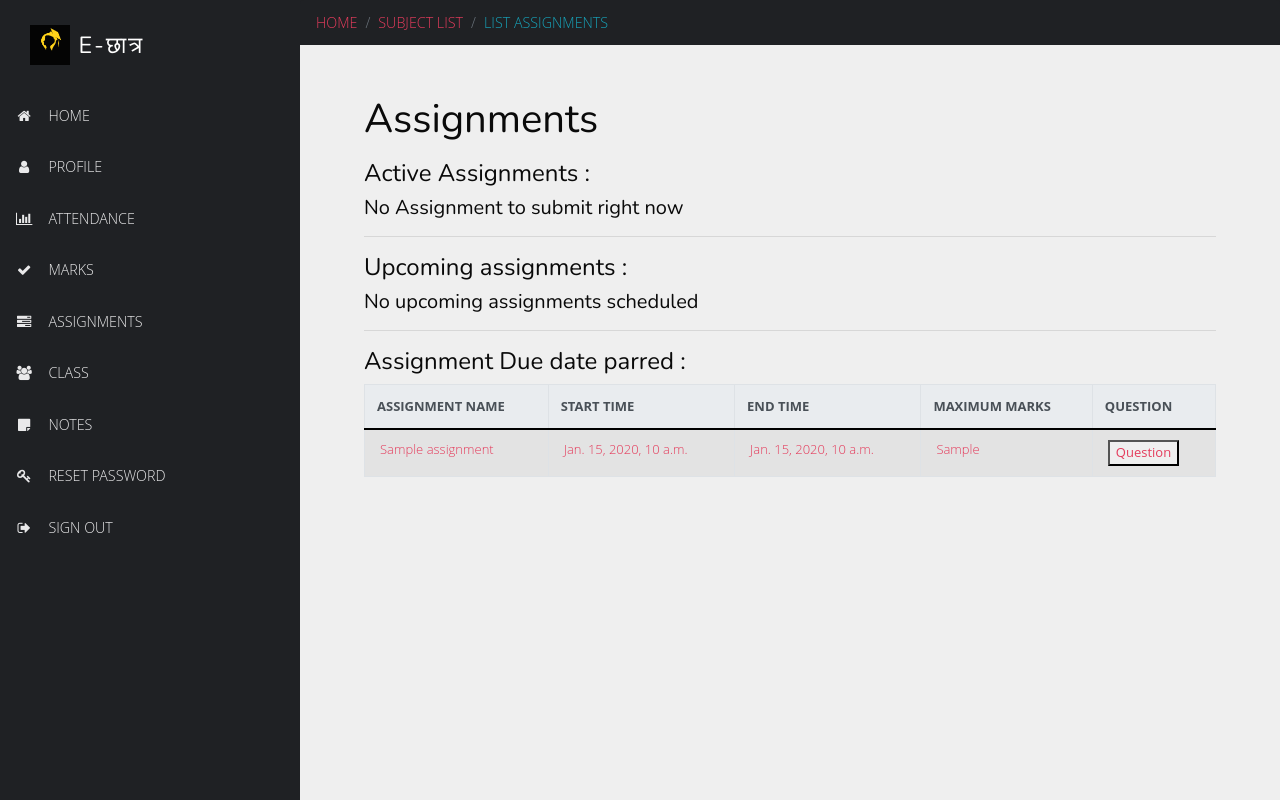
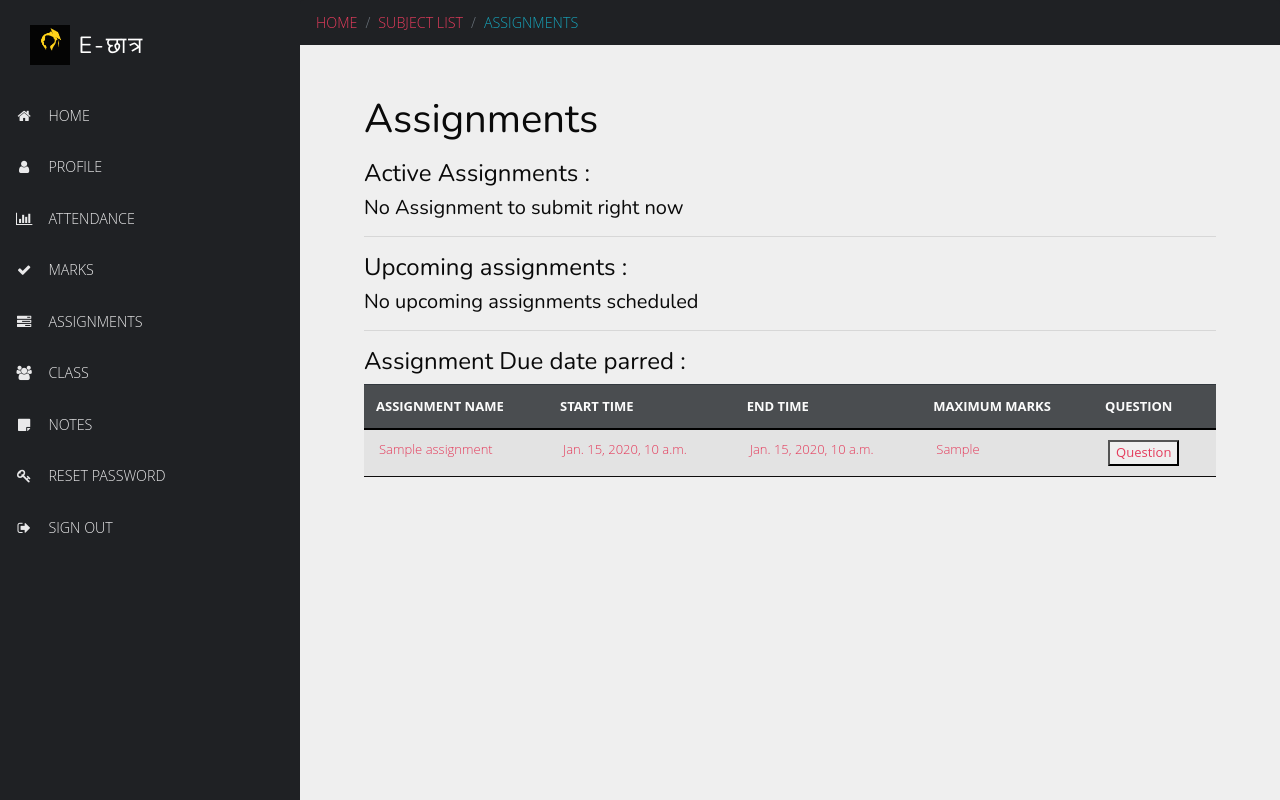
Before and after one commit to swasthikcnayak/team-sankalp-scl-maxo, a Django app: page /assignments/1/1 in a window 1280 px wide. Run offline with Django 3.2, Linux system fonts and the light colour scheme; a user stored in the database is signed in; tables that the repository leaves empty hold one stand-in row (values such as "Sample post"); some libraries are stand-ins or nearby versions.

Commit message:
updated some bootstrap.

```diff
--- a/djangoProject/academics/templates/academics/class-detail.html
+++ b/djangoProject/academics/templates/academics/class-detail.html
@@ -12,7 +12,7 @@
 {% endblock title %}
 {% block content %}
     <nav aria-label="breadcrumb" style="background-color:#1f2124">
-        <ol class="breadcrumb" style="background-color:#1f2124 ">
+        <ol class="breadcrumb" style="background-color:#1f2124">
         <li class="breadcrumb-item"><a href="{% url 'home' %}" class="text-danger">Home</a></li>
             {% if request.user.role == 'THR' %}
                 <li class="breadcrumb-item"><a href="{% url 'view-class-list' %}" class="text-danger">Class List</a></li>
--- a/djangoProject/academics/templates/academics/class-list.html
+++ b/djangoProject/academics/templates/academics/class-list.html
@@ -32,9 +32,8 @@
             {% if teaches.count != 0 %}
                 <h4 class="mb-3">Select the class</h4>
             <!--<div class=" table-responsive">-->
-                <table id="data-table" class="table table-striped table-bordered"
-                       style="border:1px;margin-bottom: 20px">
-                    <thead class="thead-light">
+                <table id="data-table" class="table table-striped" style="border:1px;margin-bottom: 20px">
+                    <thead class="thead-dark" style="opacity: 0.8">
                 <tr>
                     <th style="border-bottom: 2px solid black">Subject</th>
                     <th style="border-bottom: 2px solid black">Semester</th>
--- a/djangoProject/assignments/templates/assignments/assignment-detail.html
+++ b/djangoProject/assignments/templates/assignments/assignment-detail.html
@@ -17,10 +17,10 @@
         <li class="breadcrumb-item"><a href="{% url 'home' %}">Home</a></li>
             {% if request.user.role == 'THR' %}
                 <li class="breadcrumb-item"><a href="{% url 'view-classes-assignment' %}">Class List</a></li>
-                <li  class="breadcrumb-item text-info" aria-current="page">Create/list assignments</li>
+                <li  class="breadcrumb-item text-info" aria-current="page">Assignments</li>
             {% else %}
                 <li class="breadcrumb-item"><a href="{% url 'view-classes-assignment' %}">Subject List</a></li>
-                <li  class="breadcrumb-item text-info" aria-current="page">list assignments</li>
+                <li  class="breadcrumb-item text-info" aria-current="page">Assignments</li>
             {% endif %}
     </ol>
     </nav>
@@ -61,9 +61,8 @@
             <h4>Active Assignments : </h4>
             {% if assignments_to_complete.count != 0 %}
                 <!--<div class=" table-responsive">-->
-                <table id="data-table" class="table table-striped table-bordered"
-                       style="border:1px;margin-bottom: 20px">
-                    <thead class="thead-light">
+                <table id="data-table" class="table table-striped" style="border:1px;margin-bottom: 20px">
+                    <thead class="thead-dark" style="opacity: 0.8">
                     <tr>
                         <th style="border-bottom: 2px solid black">Assignment Name</th>
                         <th style="border-bottom: 2px solid black">Start Time</th>
@@ -104,9 +103,8 @@
             <h4>Upcoming assignments : </h4>
             {% if assignments_scheduled.count != 0 %}
                 <!--<div class=" table-responsive">-->
-                <table id="data-table" class="table table-striped table-bordered"
-                       style="border:1px;margin-bottom: 20px">
-                    <thead class="thead-light">
+                <table id="data-table" class="table table-striped" style="border:1px;margin-bottom: 20px">
+                    <thead class="thead-dark" style="opacity: 0.8">
                     <tr>
                         <th style="border-bottom: 2px solid black">Assignment Name</th>
                         <th style="border-bottom: 2px solid black">Start Time</th>
@@ -147,9 +145,8 @@
             <h4>Assignment Due date parred : </h4>
             {% if assignment_parred_due_date.count != 0 %}
                 <!--<div class=" table-responsive">-->
-                <table id="data-table" class="table table-striped table-bordered"
-                       style="border:1px;margin-bottom: 20px">
-                    <thead class="thead-light">
+                <table id="data-table" class="table table-striped" style="border:1px;margin-bottom: 20px">
+                    <thead class="thead-dark" style="opacity: 0.8">
                     <tr>
                         <th style="border-bottom: 2px solid black">Assignment Name</th>
                         <th style="border-bottom: 2px solid black">Start Time</th>
@@ -191,9 +188,8 @@
             <h4>Active Assignments : </h4>
             {% if assignments_to_complete.count != 0 %}
                 <!--<div class=" table-responsive">-->
-                <table id="data-table" class="table table-striped table-bordered"
-                       style="border:1px;margin-bottom: 20px">
-                    <thead class="thead-light">
+                <table id="data-table" class="table table-striped " style="border:1px;margin-bottom: 20px">
+                    <thead class="thead-dark" style="opacity: 0.8">
                     <tr>
                         <th style="border-bottom: 2px solid black">Assignment Name</th>
                         <th style="border-bottom: 2px solid black">Start Time</th>
@@ -234,9 +230,8 @@
             <h4>Upcoming assignments : </h4>
             {% if assignments_scheduled.count != 0 %}
                 <!--<div class=" table-responsive">-->
-                <table id="data-table" class="table table-striped table-bordered"
-                       style="border:1px;margin-bottom: 20px">
-                    <thead class="thead-light">
+                <table id="data-table" class="table table-striped" style="border:1px;margin-bottom: 20px">
+                    <thead class="thead-dark" style="opacity: 0.8">
                     <tr>
                         <th style="border-bottom: 2px solid black">Assignment Name</th>
                         <th style="border-bottom: 2px solid black">Start Time</th>
@@ -268,9 +263,8 @@
             <h4>Assignment Due date parred : </h4>
             {% if assignment_parred_due_date.count != 0 %}
                 <!--<div class=" table-responsive">-->
-                <table id="data-table" class="table table-striped table-bordered"
-                       style="border:1px;margin-bottom: 20px">
-                    <thead class="thead-light">
+                <table id="data-table" class="table table-striped" style="border:1px;margin-bottom: 20px">
+                    <thead class="thead-dark" style="opacity: 0.8">
                     <tr>
                         <th style="border-bottom: 2px solid black">Assignment Name</th>
                         <th style="border-bottom: 2px solid black">Start Time</th>
--- a/djangoProject/marks/templates/marks/student-list.html
+++ b/djangoProject/marks/templates/marks/student-list.html
@@ -40,8 +40,8 @@
             {% if students.count != 0 %}
                 <h4 class="mb-3">Select the student</h4>
             <!--<div class=" table-responsive">-->
-                <table id="data-table" class="table table-striped table-bordered"
-                       style="border:1px;margin-bottom: 20px">
+                <table id="data-table" class="table table-striped" style="border:1px;margin-bottom: 20px">
+                    <thead class="thead-dark" style="opacity: 0.8">
                     <thead class="thead-light">
                 <tr>
                     <th style="border-bottom: 2px solid black">Reg. Number</th>
--- a/djangoProject/marks/templates/marks/subject-marks-detail.html
+++ b/djangoProject/marks/templates/marks/subject-marks-detail.html
@@ -41,9 +41,8 @@
     {% if request.user.role != 'ADM' %}
         {% if submissions.count != 0 %}
             <!--<div class=" table-responsive">-->
-                <table id="data-table" class="table table-striped table-bordered"
-                       style="border:1px;margin-bottom: 20px">
-                    <thead class="thead-light">
+                <table id="data-table" class="table table-striped" style="border:1px;margin-bottom: 20px">
+                    <thead class="thead-dark" style="opacity: 0.8">
                 <tr>
                     <th style="border-bottom: 2px solid black">Assignment Name</th>
                     <th style="border-bottom: 2px solid black">Maximum Marks</th>
--- a/djangoProject/static/users/templatemo-style.css
+++ b/djangoProject/static/users/templatemo-style.css
@@ -573,16 +573,16 @@ footer { padding: 15px; }
 }
 
 .alert {
-    positition: relative;
+    position: absolute;
     opacity: 1;
     visibility: visible;
     transform: translateX(0px);
     transition: visibility 0s, opacity 250ms, transform 250ms;
 }
 .alert.hide {
-    positition: relative;
+    position: absolute;
     opacity: 0;
     visibility: hidden;
-    transform: translateX(-10px); // translateX, translateY, translateZ works well
+    transform: translateX(-10px);
     transition: visibility 0s 250ms, opacity 250ms, transform 250ms;
 }
```
Also changed, not shown: djangoProject/academics/templates/academics/notes-detail.html (+6 -8 lines), djangoProject/academics/templates/academics/notes-list.html (+4 -6 lines), djangoProject/assignments/templates/assignments/list-view.html (+4 -6 lines), djangoProject/assignments/templates/assignments/submission-list.html (+5 -6 lines), djangoProject/attendance/templates/attendance/attendance-edit.html (+4 -5 lines), djangoProject/attendance/templates/attendance/attendance.html (+4 -4 lines), djangoProject/marks/templates/marks/subject-list.html (+5 -6 lines), djangoProject/static/academics/class-detail.css (+1 -15 lines), djangoProject/users/templates/users/profile.html (+26 -7 lines).
